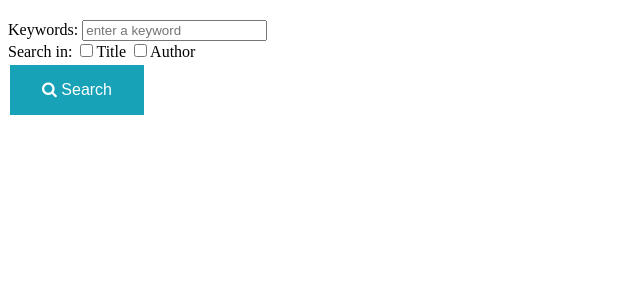
After one commit to Muath128/CS471-labs, a Django app: page /books/search/ in a window 1280 px wide. The commit adds this page. Shown: the top 300 px of the page, without its empty margins (0-640 px from the left). Run offline with Django 5.2, Linux system fonts and the light colour scheme.

Commit message:
lab 6 compelete

```diff
--- a/apps/bookmodule/urls.py
+++ b/apps/bookmodule/urls.py
@@ -13,4 +13,6 @@ urlpatterns = [
     path('html5/text/formatting/', views.formatting_view, name="books.formatting"),
     path('html5/listing/', views.listing_view, name="books.listing"),
     path('html5/tables/', views.tables_view, name="books.tables"),
+
+    path('search/', views.search_books, name="books.search"),
 ]
--- a/apps/bookmodule/views.py
+++ b/apps/bookmodule/views.py
@@ -45,3 +45,34 @@ def listing_view(request):
 
 def tables_view(request):
     return render(request, 'bookmodule/tables.html')
+
+
+def __getBooksList():
+    book1 = {'id': 12344321, 'title': 'Continuous Delivery', 'author': 'J.Humble and D. Farley'}
+    book2 = {'id': 56788765, 'title': 'Reversing: Secrets of Reverse Engineering', 'author': 'E. Eilam'}
+    book3 = {'id': 43211234, 'title': 'The Hundred-Page Machine Learning Book', 'author': 'Andriy Burkov'}
+    return [book1, book2, book3]
+
+
+def search_books(request):
+    if request.method == "POST":
+        string = request.POST.get('keyword').lower()
+        isTitle = request.POST.get('option1')
+        isAuthor = request.POST.get('option2')
+
+        # now filter
+        books = __getBooksList()
+        newBooks = []
+        for item in books:
+            contained = False
+            if isTitle and string in item['title'].lower():
+                contained = True
+            if not contained and isAuthor and string in item['author'].lower():
+                contained = True
+
+            if contained:
+                newBooks.append(item)
+
+        return render(request, 'bookmodule/bookList.html', {'books': newBooks})
+
+    return render(request, 'bookmodule/search.html')
--- a/apps/static/main.css
+++ b/apps/static/main.css
@@ -57,7 +57,7 @@
    Task 2: Heading Background
    ========================================= */
 .format-heading {
-    background-color: #e5e5e5; /* Exact light gray block from the PDF */
+    background-color: #e5e5e5;
     padding: 10px;
     color: black;
     font-family: Arial, sans-serif;
--- /dev/null
+++ b/apps/templates/bookmodule/search.html
@@ -0,0 +1,48 @@
+{% extends "layouts/base.html" %}
+{% load static %}
+
+{% block title %} Searching Page {% endblock title %}
+
+{% block stylesheets %}
+<style>
+    .searchForm {
+        margin-top: 20px;
+    }
+
+    button {
+        color: #fff;
+        background-color: #17a2b8;
+        border-color: #17a2b8;
+        border: none;
+        padding: 16px 32px;
+        text-align: center;
+        text-decoration: none;
+        display: inline-block;
+        font-size: 16px;
+        margin: 4px 2px;
+        transition-duration: 0.4s;
+        cursor: pointer; /* hand pointer */
+    }
+
+    button:hover {
+        background-color: green;
+        color: white;
+    }
+</style>
+{% endblock stylesheets %}
+
+{% block content %}
+<form class="searchForm" method="post" action="">
+    {% csrf_token %}
+    <label>Keywords: </label>
+    <input type="text" name="keyword" placeholder="enter a keyword"/>
+    <br/>
+
+    <label>Search in: </label>
+    <input type="checkbox" name="option1"/><label>Title</label>
+    <input type="checkbox" name="option2"/><label>Author</label>
+    <br/>
+
+    <button type="submit"><i class="fa fa-search" aria-hidden="true"></i> Search</button>
+</form>
+{% endblock content %}
--- a/apps/templates/layouts/base.html
+++ b/apps/templates/layouts/base.html
@@ -8,11 +8,15 @@
     <meta name="author" content="author name">
     <link rel="icon" href="{% static 'qu-icon.png' %}">
     <meta charset="UTF-8">
-<link rel="stylesheet" href="{% static 'styles.css' %}"> <!-- include css file -->
+    <link rel="stylesheet" href="{% static 'styles.css' %}">
+
+    <!-- Lab 6 Step 1: Include Font Awesome -->
+    <link rel="stylesheet" href="https://cdnjs.cloudflare.com/ajax/libs/font-awesome/4.7.0/css/font-awesome.min.css">
+
     {% block stylesheets %}{% endblock stylesheets %}
 </head>
 <body>
-{% include "includes/header.html" %}
+    <!-- {% include "includes/header.html" %} -->
     {% block content %} {% endblock content %}
     {% include "includes/footer.html" %}
 </body>
```
Also changed, not shown: apps/templates/bookmodule/BookList.html (added, +23 -0 lines). Lines whose indentation alone changed are shown as unchanged.
